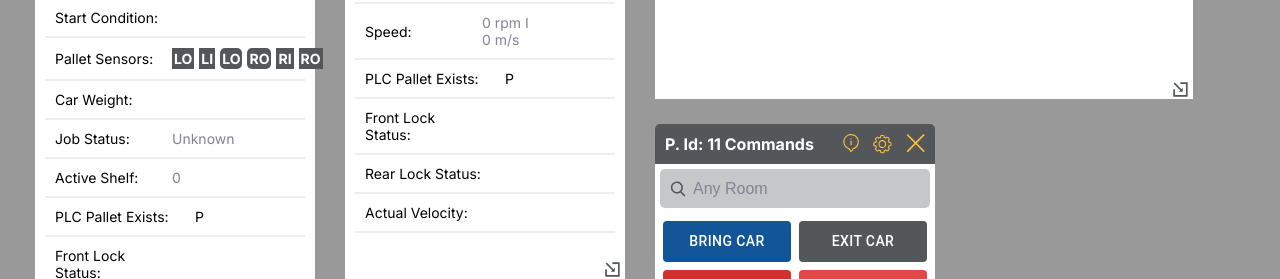
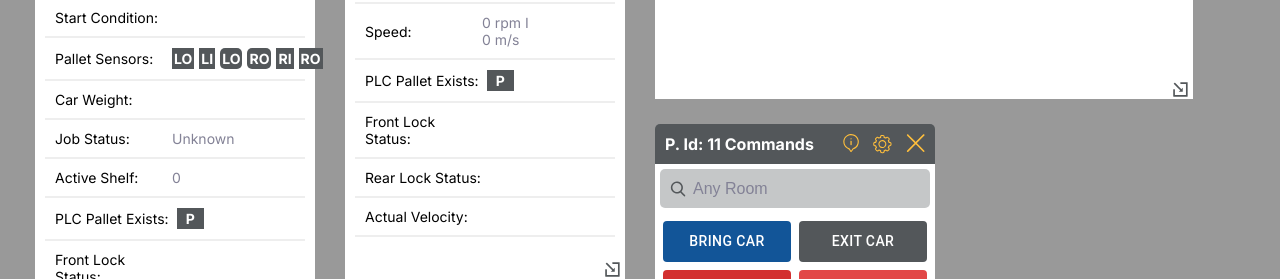
Before and after one commit to aseeralfaisal/graphic_grid_studio, a React (Vite) app: page / in a window 1280 px wide. Shown: the part 421-700 px from the top of the page. Built offline with nearby package versions, Linux system fonts and the light colour scheme.

Commit message:
PLC parallel exist fix

```diff
--- a/src/App.css
+++ b/src/App.css
@@ -1,3 +1,12 @@
+.square {
+  background: #53575a;
+  width: 22.81px;
+  font-size: 14px;
+  color: #ffffff;
+  font-weight: 700;
+  padding: 2px;
+}
+
 .react-grid-layout {
   position: relative;
   transition: height 200ms ease;
--- a/src/App.jsx
+++ b/src/App.jsx
@@ -9,9 +9,9 @@
 import InputField from './components/InputField/InputField'
 import Header from './components/Header/Header'
 import MaterialButton from './components/MaterialButton/MaterialButton'
+import SearchIcon from './assets/search.icon';
 import colors from './colors';
 import './App.css'
-import SearchIcon from './assets/search.icon';
 
 const ResponsiveGridLayout = WidthProvider(Responsive);
 
```
